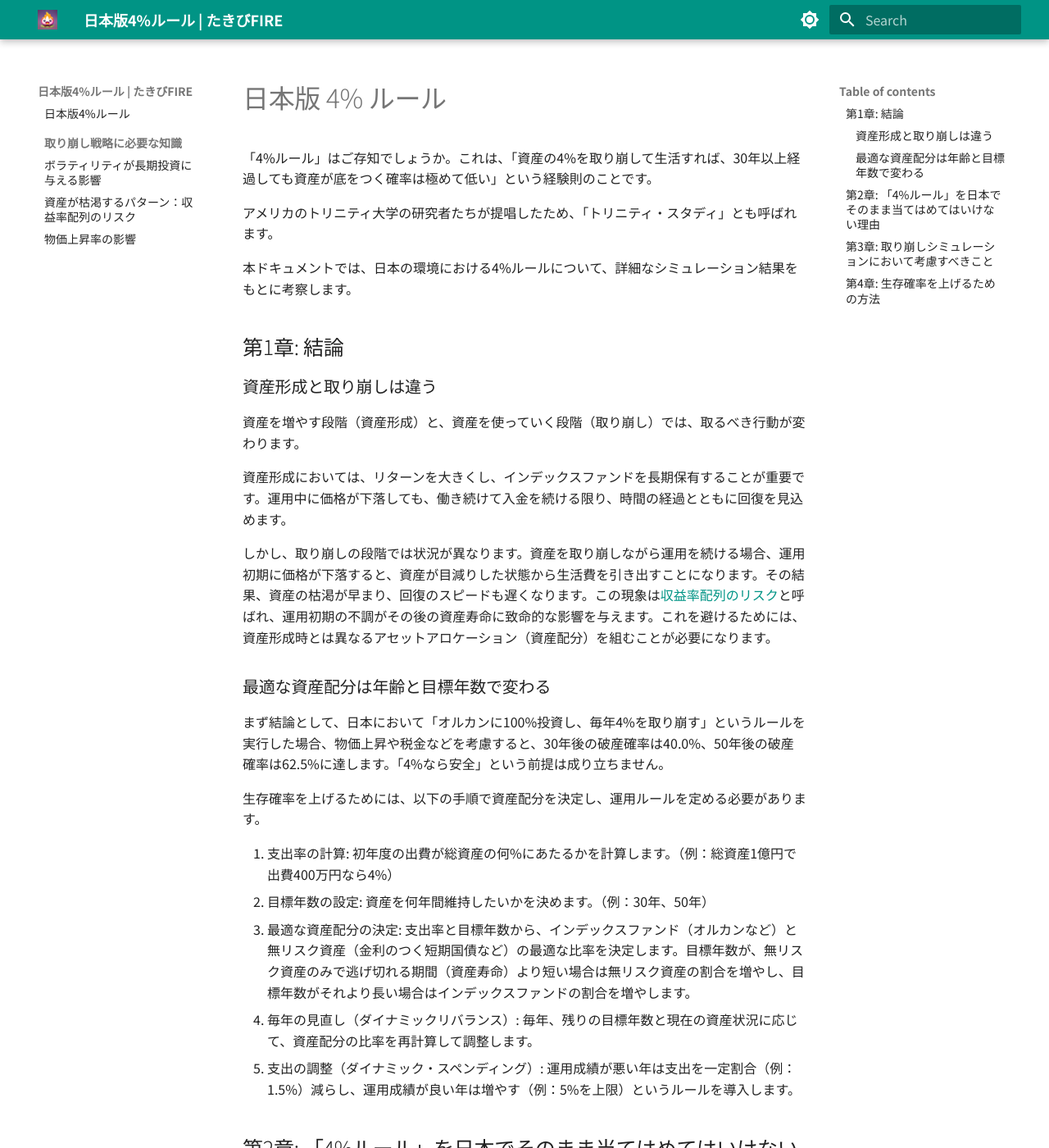
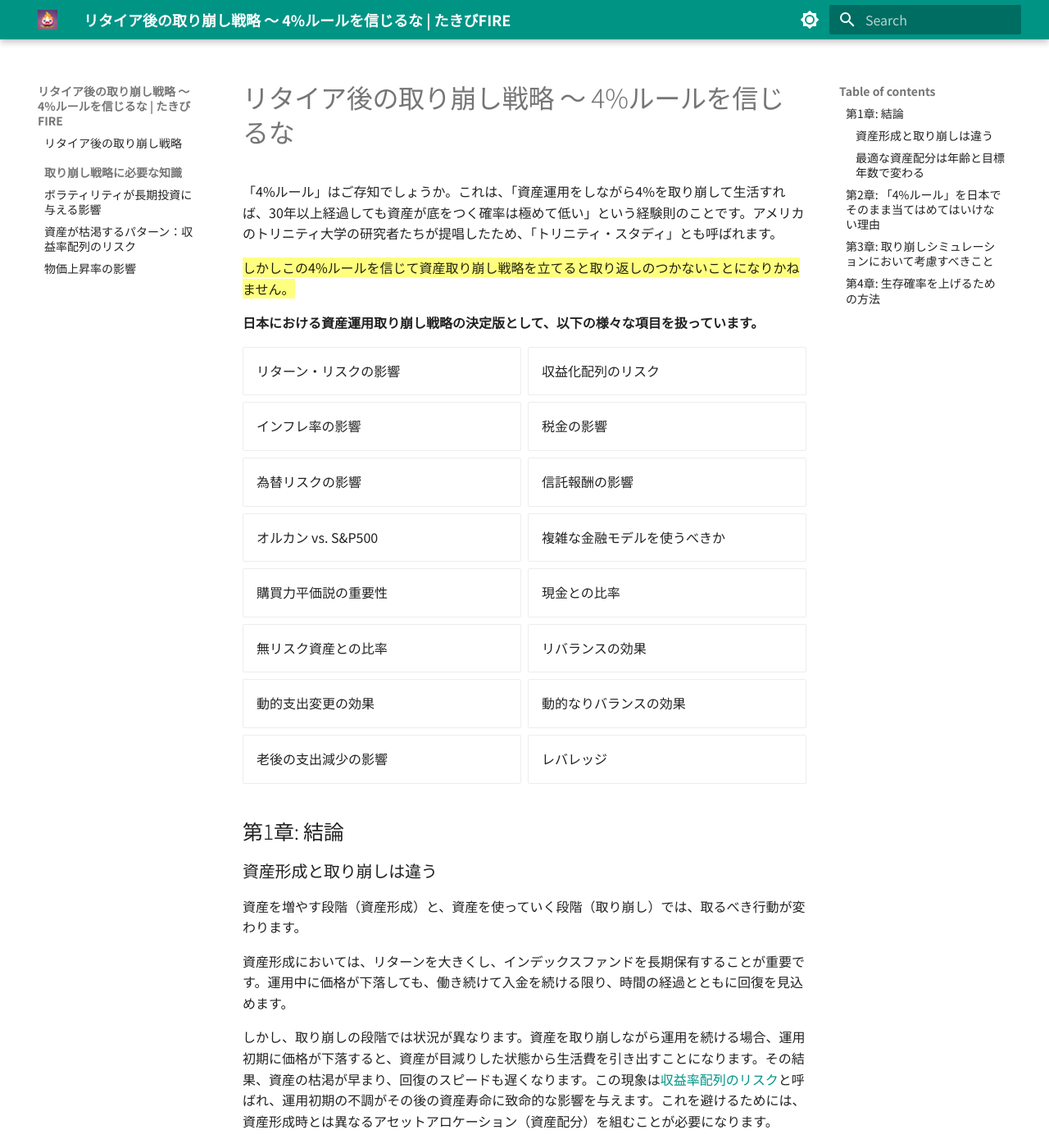
Before and after one commit to TakibiFire/JapaneseTrinityStudy, an MkDocs documentation site: the page built from docs/index.md, in a window 1280 px wide and 1400 px high. Shown: the whole window at 82% size. Built offline with MkDocs 1.6.1 and Material for MkDocs 9.7.7, drawn with Linux system fonts in a browser that asks for light colours.

Commit message:
Update the site name and introduction of index.md.

```diff
--- a/docs/index.md
+++ b/docs/index.md
@@ -1,10 +1,31 @@
-# 日本版 4% ルール
+# リタイア後の取り崩し戦略 〜 4%ルールを信じるな
 
-「4%ルール」はご存知でしょうか。これは、「資産の4%を取り崩して生活すれば、30年以上経過しても資産が底をつく確率は極めて低い」という経験則のことです。
+「4%ルール」はご存知でしょうか。これは、「資産運用をしながら4%を取り崩して生活すれば、30年以上経過しても資産が底をつく確率は極めて低い」という経験則のことです。アメリカのトリニティ大学の研究者たちが提唱したため、「トリニティ・スタディ」とも呼ばれます。
 
-アメリカのトリニティ大学の研究者たちが提唱したため、「トリニティ・スタディ」とも呼ばれます。
+==しかしこの4%ルールを信じて資産取り崩し戦略を立てると取り返しのつかないことになりかねません。==
 
-本ドキュメントでは、日本の環境における4%ルールについて、詳細なシミュレーション結果をもとに考察します。
+**日本における資産運用取り崩し戦略の決定版として、以下の様々な項目を扱っています。**
+
+<div class="grid cards" markdown>
+
+- リターン・リスクの影響
+- 収益化配列のリスク
+- インフレ率の影響
+- 税金の影響
+- 為替リスクの影響
+- 信託報酬の影響
+- オルカン vs. S&P500
+- 複雑な金融モデルを使うべきか
+- 購買力平価説の重要性
+- 現金との比率
+- 無リスク資産との比率
+- リバランスの効果
+- 動的支出変更の効果
+- 動的なりバランスの効果
+- 老後の支出減少の影響
+- レバレッジ
+
+</div>
 
 ## 第1章: 結論
 
--- a/mkdocs.yml
+++ b/mkdocs.yml
@@ -1,4 +1,4 @@
-site_name: 日本版4%ルール | たきびFIRE
+site_name: リタイア後の取り崩し戦略 〜 4%ルールを信じるな | たきびFIRE
 site_dir: dist
 use_directory_urls: false
 
@@ -65,8 +65,10 @@ plugins:
 
 markdown_extensions:
   - admonition
+  - attr_list
   - markdown_include.include:
       base_path: docs
+  - md_in_html
   - pymdownx.arithmatex:
       generic: true
       smart_dollar: false
@@ -92,7 +94,7 @@ extra_javascript:
   - https://unpkg.com/mathjax@3/es5/tex-mml-chtml.js
 
 nav:
-  - 日本版4%ルール: index.md
+  - リタイア後の取り崩し戦略: index.md
   - 取り崩し戦略に必要な知識:
     - ボラティリティが長期投資に与える影響: volatility.md
     - 資産が枯渇するパターン：収益率配列のリスク: sequence.md
--- a/src/input.css
+++ b/src/input.css
@@ -19,3 +19,8 @@ details {
   margin-bottom: 1em;
   padding-left: 1em;
 }
+
+.md-typeset .grid.cards>ol>li, .md-typeset .grid.cards>ul>li, .md-typeset .grid>.card {
+  border: .05rem solid var(--md-default-fg-color--light) !important;
+  padding: .4rem !important;
+}
```
